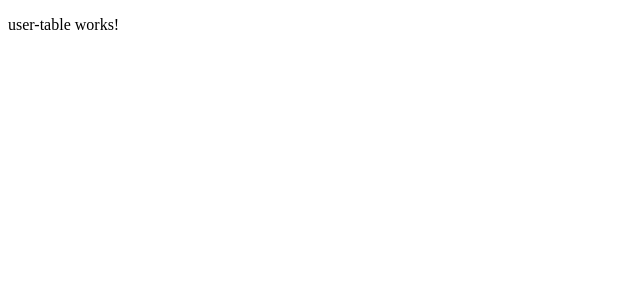
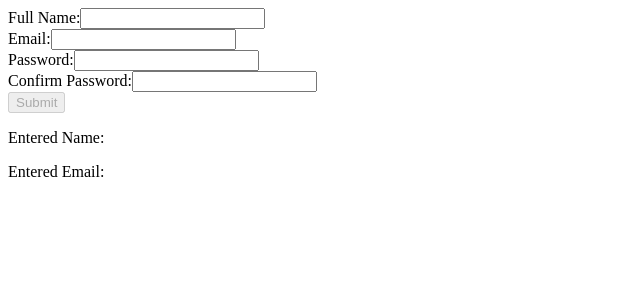
Before and after one commit to surajkanwale78/Angular_base_setup_19, an Angular app: page / in a window 1280 px wide. Shown: the top 300 px of the page, without its empty margins (0-640 px from the left). Built offline with nearby package versions, Linux system fonts and the light colour scheme.

Commit message:
reactive form addeed with validation

```diff
--- a/src/app/components/user-table/user-table.component.html
+++ b/src/app/components/user-table/user-table.component.html
@@ -1 +1,48 @@
-<p>user-table works!</p>
+<form [formGroup]="userForm" (ngSubmit)="onSubmit()">
+
+  <!-- Full Name -->
+  <label>Full Name:</label>
+  <input type="text" formControlName="name" />
+  @if (userForm.get('name')?.hasError('required') && userForm.get('name')?.touched) {
+    <span>Name is required</span>
+  } @else if (userForm.get('name')?.hasError('minlength') && userForm.get('name')?.touched) {
+    <span>Name must be at least 3 characters</span>
+  }
+  <br />
+
+  <!-- Email -->
+  <label>Email:</label>
+  <input type="email" formControlName="email" />
+  @if (userForm.get('email')?.hasError('required') && userForm.get('email')?.touched) {
+    <span>Email is required</span>
+  } @else if (userForm.get('email')?.hasError('email') && userForm.get('email')?.touched) {
+    <span>Enter a valid email address</span>
+  }
+  <br />
+
+  <!-- Password -->
+  <label>Password:</label>
+  <input type="password" formControlName="password" />
+  @if (userForm.get('password')?.hasError('required') && userForm.get('password')?.touched) {
+    <span>Password is required</span>
+  } @else if (userForm.get('password')?.hasError('minlength') && userForm.get('password')?.touched) {
+    <span>Password must be at least 6 characters</span>
+  }
+  <br />
+
+  <!-- Confirm Password -->
+  <label>Confirm Password:</label>
+  <input type="password" formControlName="confirmPassword" />
+  @if (userForm.get('confirmPassword')?.hasError('required') && userForm.get('confirmPassword')?.touched) {
+    <span>Confirm Password is required</span>
+  } @else if (userForm.hasError('passwordMismatch') && userForm.get('confirmPassword')?.touched) {
+    <span>Passwords do not match</span>
+  }
+  <br />
+
+  <button type="submit" [disabled]="userForm.invalid">Submit</button>
+</form>
+
+<!-- Output -->
+<p>Entered Name: {{ userForm.value.name }}</p>
+<p>Entered Email: {{ userForm.value.email }}</p>
--- a/src/app/components/user-table/user-table.component.ts
+++ b/src/app/components/user-table/user-table.component.ts
@@ -1,11 +1,33 @@
 import { Component } from '@angular/core';
-
+import { AbstractControl, FormControl, FormGroup, ReactiveFormsModule, ValidationErrors, Validators } from '@angular/forms';
 @Component({
   selector: 'app-user-table',
-  imports: [],
+  imports: [ReactiveFormsModule],
   templateUrl: './user-table.component.html',
   styleUrl: './user-table.component.css'
 })
 export class UserTableComponent {
+ userForm = new FormGroup(
+    {
+      name: new FormControl('', [Validators.required, Validators.minLength(3)]),
+      email: new FormControl('', [Validators.required, Validators.email]),
+      password: new FormControl('', [Validators.required, Validators.minLength(6)]),
+      confirmPassword: new FormControl('', Validators.required)
+    },
+    { validators: [this.passwordMatchValidator] }
+  );
 
+  passwordMatchValidator(group: AbstractControl): ValidationErrors | null {
+    const password = group.get('password')?.value;
+    const confirmPassword = group.get('confirmPassword')?.value;
+    return password === confirmPassword ? null : { passwordMismatch: true };
+  }
+
+  onSubmit() {
+    if (this.userForm.valid) {
+      console.log('Form Submitted', this.userForm.value);
+    } else {
+      this.userForm.markAllAsTouched(); // Mark all fields to show validation
+    }
+  }
 }
```
